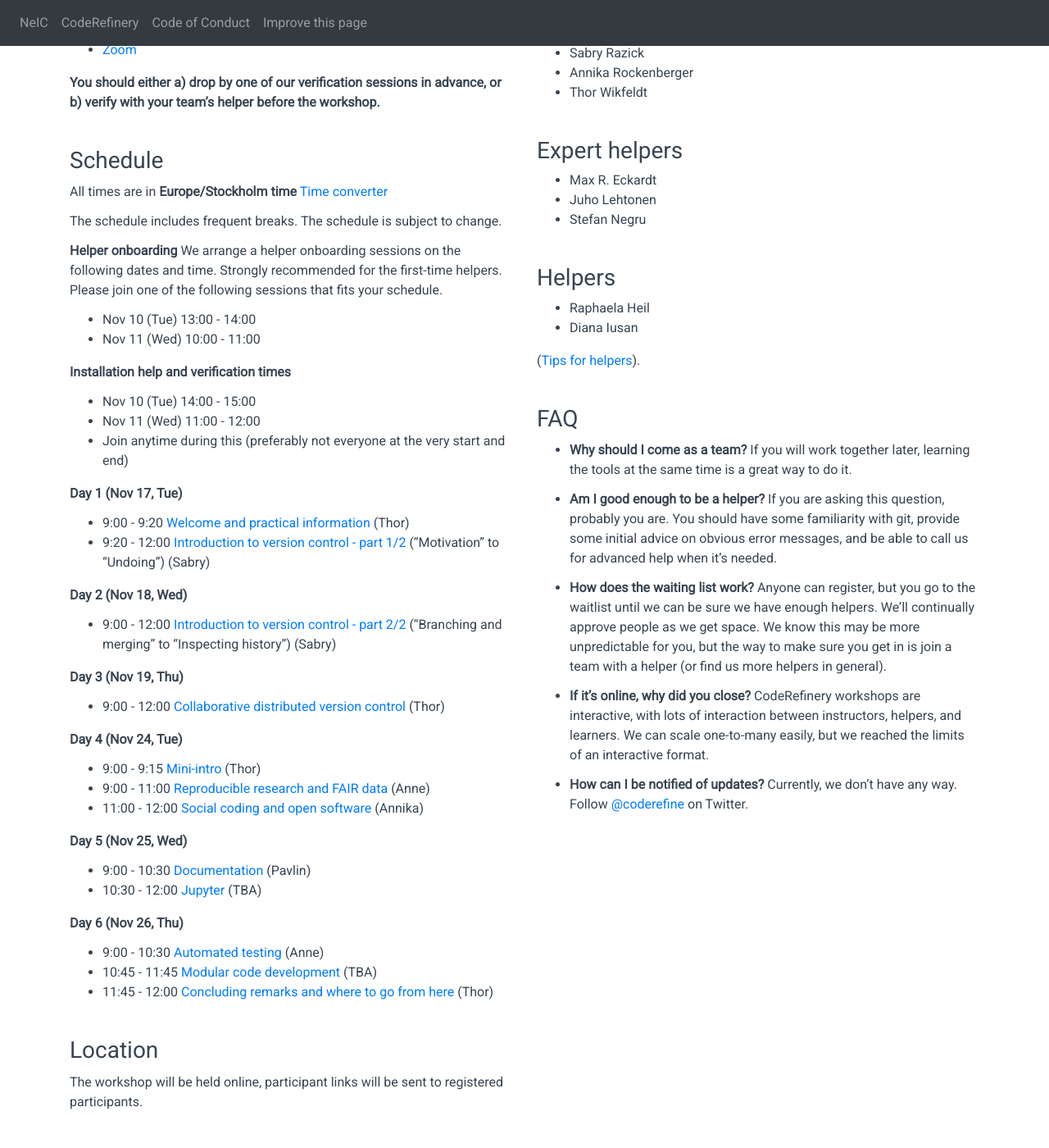
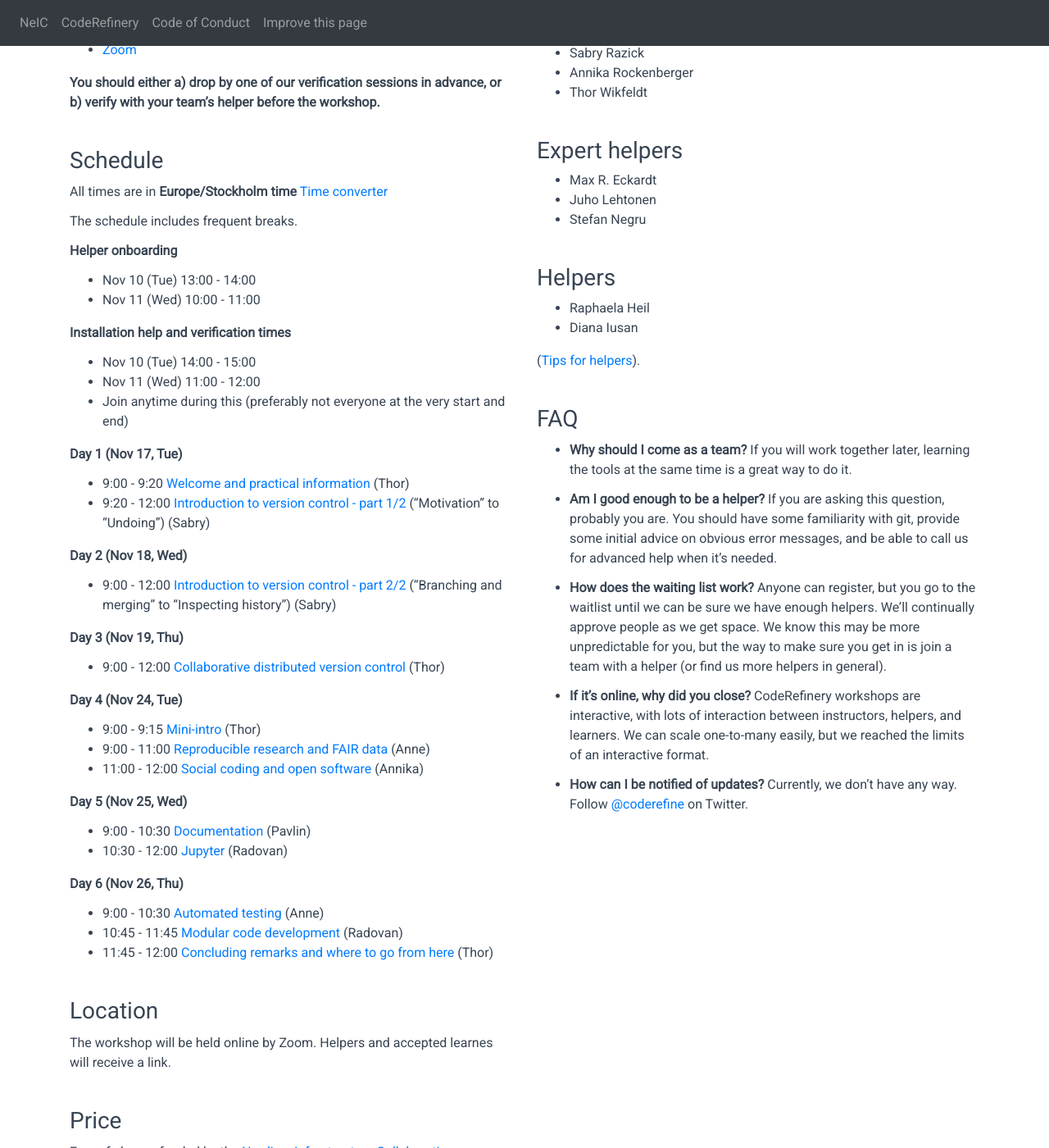
Before and after one commit to coderefinery/2020-11-17-online, a Jekyll site: the page built from index.md, in a window 1280 px wide and 1400 px high, scrolled down 1770 px. Shown: the whole window at 82% size. Built offline with Jekyll 4.4.1, drawn with Linux system fonts in a browser that asks for light colours; comment, search, counter and statistics services are not loaded.

Commit message:
Radovan for Jupyter and Modular code dev
And some cosmetic changes for other parts of Schedule

```diff
--- a/left_column.md
+++ b/left_column.md
@@ -81,11 +81,8 @@ All times are in **Europe/Stockholm time**
 [Time converter](https://arewemeetingyet.com/Stockholm/2020-11-17/09:00/CodeRefinery)
 
 The schedule includes frequent breaks.
-The schedule is subject to change.
 
 **Helper onboarding**
-We arrange a helper onboarding sessions on the following dates and time.
-Strongly recommended for the first-time helpers. Please join one of the following sessions that fits your schedule.
 - Nov 10 (Tue) 13:00 - 14:00
 - Nov 11 (Wed) 10:00 - 11:00
 
@@ -134,7 +131,7 @@ Strongly recommended for the first-time helpers. Please join one of the followin
   (Pavlin)
 - 10:30 - 12:00
   [Jupyter](https://coderefinery.github.io/jupyter/)
-  (TBA)
+  (Radovan)
 
 
 **Day 6 (Nov 26, Thu)**
@@ -143,15 +140,14 @@ Strongly recommended for the first-time helpers. Please join one of the followin
   (Anne)
 - 10:45 - 11:45
   [Modular code development](https://github.com/coderefinery/modular-type-along)
-  (TBA)
+  (Radovan)
 - 11:45 - 12:00
   [Concluding remarks and where to go from here](https://github.com/coderefinery/workshop-outro/blob/master/README.md)
   (Thor)
 
 ### Location
 
-The workshop will be held online, participant links will be sent to
-registered participants.
+The workshop will be held online by Zoom. Helpers and accepted learnes will receive a link.
 
 
 ### Price
```
